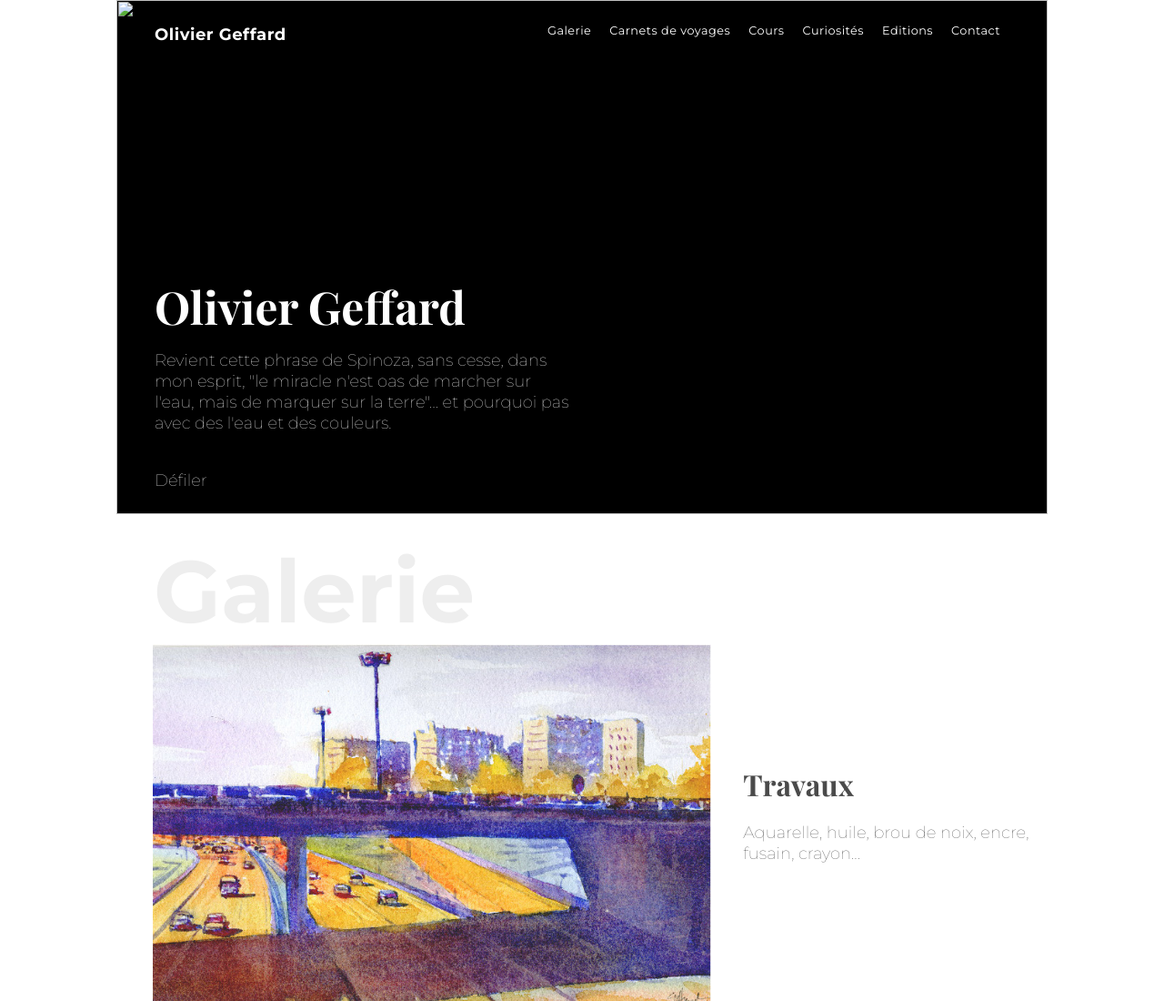
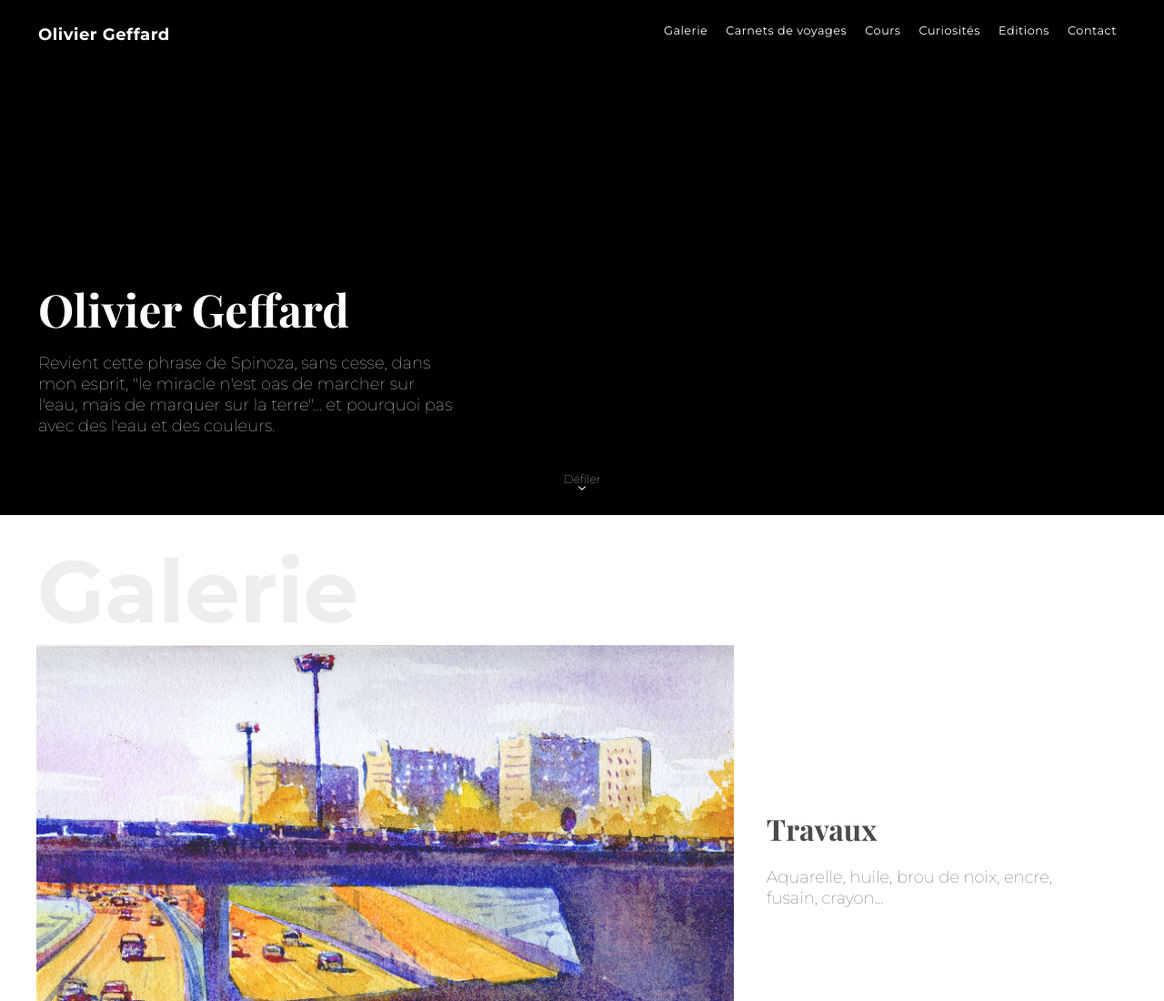
Before and after one commit to Matthiasgdr/oliviergeffard, a plain HTML site: page index.html in a window 1280 px wide. Shown: the top 1100 px of the page at 91% size. Drawn offline with nearby package versions, Linux system fonts and the light colour scheme.

Commit message:
Placement du bouton défiler

```diff
--- a/index.html
+++ b/index.html
@@ -8,7 +8,7 @@
     <body>
         <div class="container">
             <header>
-                <img src="images/fff.png" alt="">
+                <img src="images/fff.png" alt="" class="header_bg">
                 <nav>
                     <p>Olivier Geffard</p>
                     <ul>
@@ -28,8 +28,8 @@
                     </div>
                     <div class="scroll">
                         <p>Défiler</p>
-                        <img src="fleche.png" alt="">
-                </div>
+                        <img src="images/fleche.png" alt="">
+                    </div>
             </div>
             </header>
             <main>
--- a/src/scss/_principal.scss
+++ b/src/scss/_principal.scss
@@ -1,7 +1,6 @@
 .container{
     position: relative;
     margin: 0 auto;
-    width: 1024px;
     p{
         font-family: $pfont;
         font-size: 1.13rem;
@@ -46,16 +45,30 @@
             }
         }
         .scroll{
-            font-size: 1.1rem;
             font-family: $pfont;
+            display: flex;
+            flex-direction: column;
+            justify-content: center;
+            width: 40px;
+            margin: 0 auto;
+            img
+            {
+              width: 10px;
+              height: 5px;
+              margin: 0 auto;
+            }
+            p
+            {
+              font-size: 0.8rem;
+            }
         }
-        img{
+        .header_bg{
             position: absolute;
             top:0px;
             left:0px;
             z-index: -1;
-            width:1024px;
-            height:565px;
+            width:100%;
+            height:566px;
         }
 
     }
--- a/style/style.css
+++ b/style/style.css
@@ -1,8 +1,7 @@
 @import url("https://fonts.googleapis.com/css?family=Montserrat:100,400,600,700|Playfair+Display:400,700");
 .container {
   position: relative;
-  margin: 0 auto;
-  width: 1024px; }
+  margin: 0 auto; }
   .container p {
     font-family: "Montserrat", sans-serif;
     font-size: 1.13rem;
@@ -53,15 +52,32 @@
         font-size: 3.1rem;
         margin: 0 0 15px 0; }
     .container header .scroll {
-      font-size: 1.1rem;
-      font-family: "Montserrat", sans-serif; }
-    .container header img {
+      font-family: "Montserrat", sans-serif;
+      display: -webkit-box;
+      display: -ms-flexbox;
+      display: flex;
+      -webkit-box-orient: vertical;
+      -webkit-box-direction: normal;
+      -ms-flex-direction: column;
+      flex-direction: column;
+      -webkit-box-pack: center;
+      -ms-flex-pack: center;
+      justify-content: center;
+      width: 40px;
+      margin: 0 auto; }
+      .container header .scroll img {
+        width: 10px;
+        height: 5px;
+        margin: 0 auto; }
+      .container header .scroll p {
+        font-size: 0.8rem; }
+    .container header .header_bg {
       position: absolute;
       top: 0px;
       left: 0px;
       z-index: -1;
-      width: 1024px;
-      height: 565px; }
+      width: 100%;
+      height: 566px; }
   .container main {
     height: 1000px;
     font-family: "Montserrat", sans-serif;
```
Also changed, not shown: images/fleche.png (added), 1 other file.
